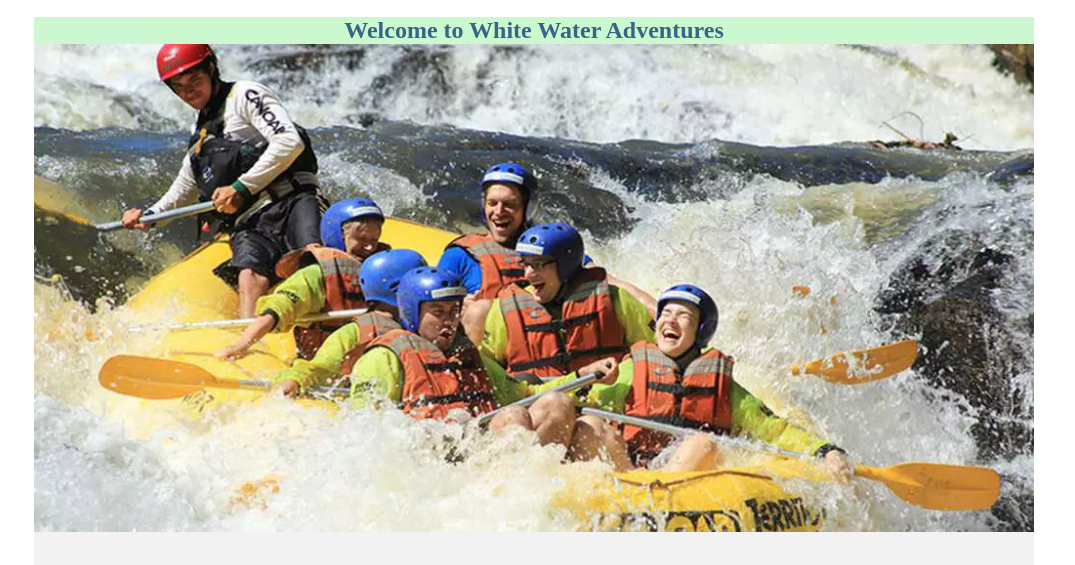
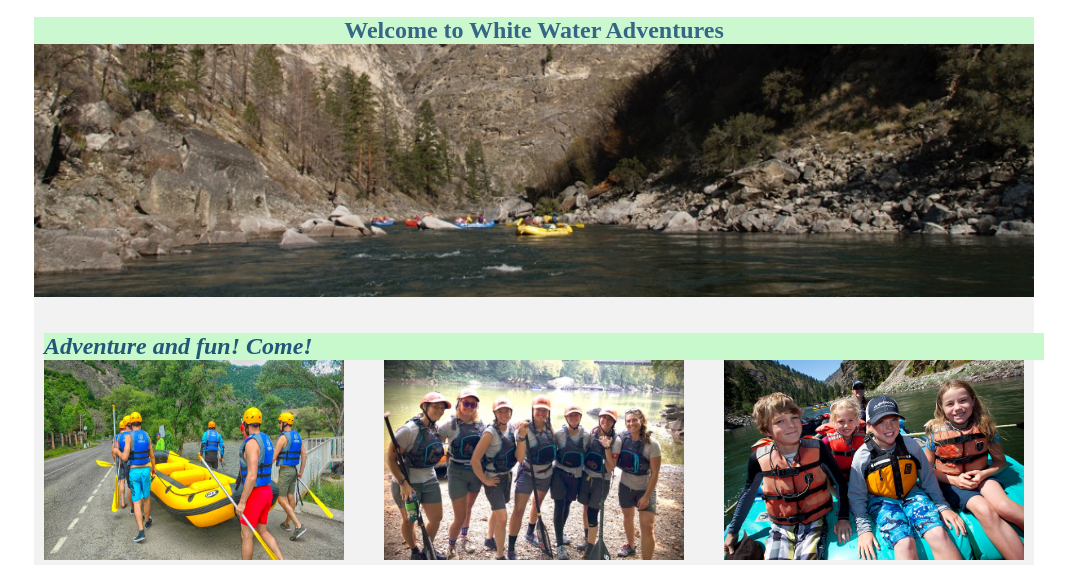
Before and after one commit to victorsalles23/wwr, a plain HTML site: page index.html in a window 1280 px wide. Shown: the part 530-1095 px from the top of the page, without its empty margins (106-1181 px from the left). Drawn offline with Linux system fonts and the light colour scheme.

Commit message:
Lost update 24 oct

```diff
--- a/index.html
+++ b/index.html
@@ -29,25 +29,28 @@
         <div class="hero">
             <h2>Welcome to White Water Adventures</h2>
         </div>
-        <div class
-    >
-            <img src="images/riverwide.WEBP" alt="White Water Adventure">
+        <div class="come">
+            <img src="images/riverwide.jpg" alt="White Water Adventure">
             <h2><i id="text">Adventure and fun! Come!</i></h2>
         </div>
-        <div>
-            <h2><i id="text" class="come">Adventure and fun! Come!</i></h2>
+
+        <div class="photo-grid">
+            <div class="photo">
+                <img src="images/men.jpg" alt="Imagem 1">
+                <p> For Men</p>
+            </div>
+            <div class="photo">
+                <img src="images/women.jpeg" alt="Imagem 2">
+                <p>For Women</p>
+            </div>
+            <div class="photo">
+                <img src="images/kids.jpg" alt="Imagem 3">
+                 <p> And For Kids</p>
+            </div>
         </div>
 
 
 </section>
-
-
-
-
-
-
-<!-- Adicione mais seções para o conteúdo da página inicial aqui -->
-
 
     </main>
 
--- a/styles/rafting.css
+++ b/styles/rafting.css
@@ -19,7 +19,7 @@
     padding: 0;
 }
 
-    header{
+header{
     margin: 1rem auto;
     display: flex;
     align-items: center;
@@ -270,16 +270,48 @@
     text-align: center;
 }
 
+
+.come #text {
+    position: relative;
+    left: 10px;
+    background-color: #c7f9cc;
+    color: #22577a;
+}
+.come img{
+    width: 100%;
+    height: auto;
+}
+
  h2  {
     display: flex;
     justify-content: center;
     align-items: center;
     margin-top: 2rem;
-    color: #22577a;
+    color: #fff;
 }
 
 .history {
      background-color: #c7f9cc;
+}
+
+.photo-grid {
+    display: grid;
+    grid-template-columns: repeat(3, 1fr);
+    gap: 20px;
+}
+
+.photo {
+    text-align: center;
+}
+
+.photo img {
+    width: 300px;
+    height: 200px;
+    max-width: 100%;
+}
+
+.photo p {
+    margin-top: 10px;
 }
 
 .box {
```
Also changed, not shown: images/kids.jpg (added), images/men.jpg (added), images/riverwide.jpg (added), images/riverwide.webp (deleted), images/women.jpeg (added).
